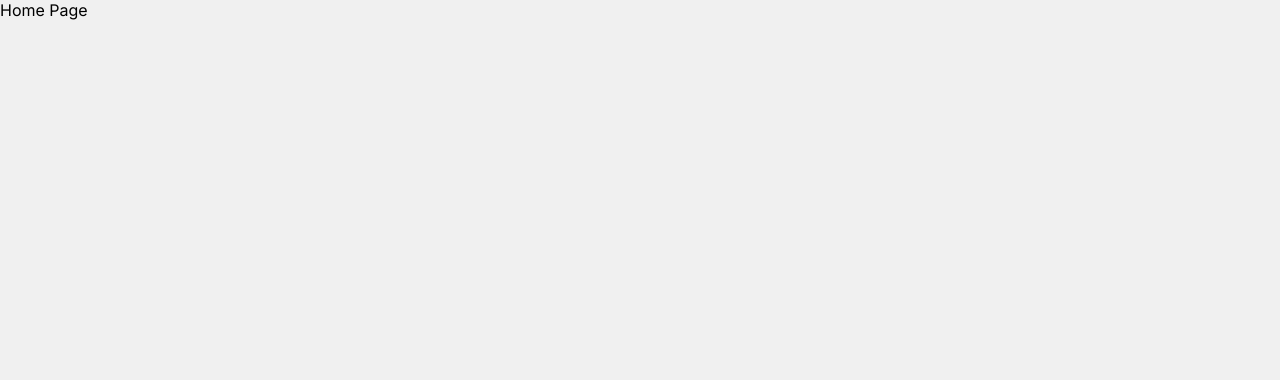
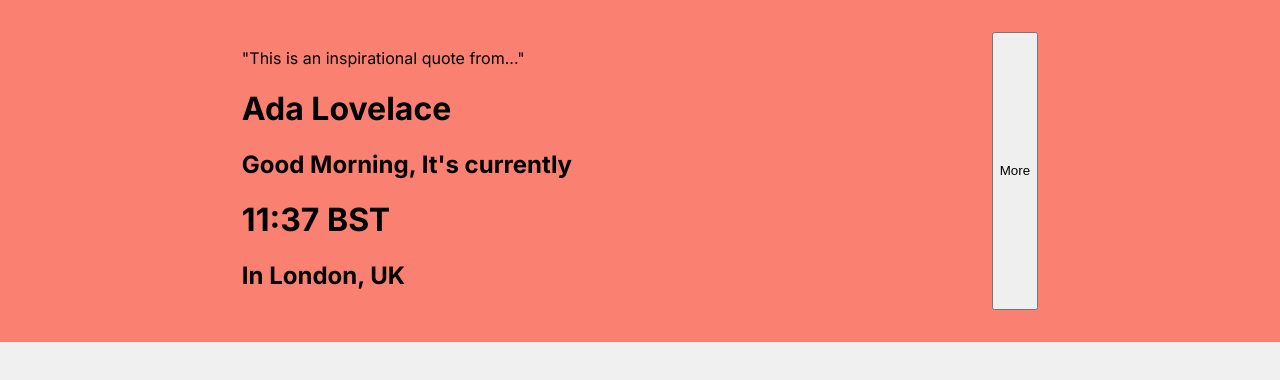
Before and after one commit to BrandTrump/Clock-Application, a Next.js app: page / in a window 1280 px wide. Shown: the top 380 px of the page. Built offline with nearby package versions, Linux system fonts and the light colour scheme.

Commit message:
feat: imported the styled component

```diff
--- a/app/page.tsx
+++ b/app/page.tsx
@@ -1,9 +1,26 @@
-
+"use client";
+import { MainContainer } from "@/components/styles/HomePage.styled";
 
 export default function Home() {
   return (
-    <main>
-      Home Page
-    </main>
-  )
+    <MainContainer>
+      <div>
+        <div>
+          <div>
+            <p>&quot;This is an inspirational quote from...&quot;</p>
+          </div>
+          <h1>Ada Lovelace</h1>
+        </div>
+
+        <div>
+          <h2>Good Morning, It&apos;s currently</h2>
+          <h1>
+            11:37 <span>BST</span>
+          </h1>
+          <h2>In London, UK</h2>
+        </div>
+      </div>
+      <button>More</button>
+    </MainContainer>
+  );
 }
```
